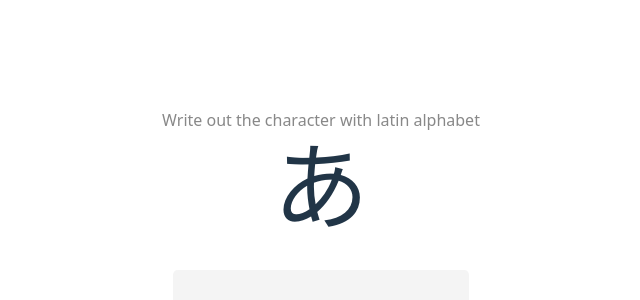
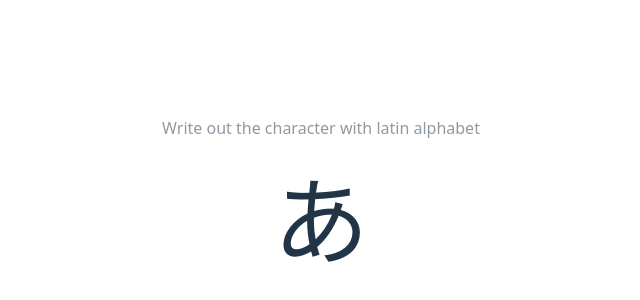
Before and after one commit to Ziigur/japanese-read-test, a React (Vite) app: page / in a window 1280 px wide. Shown: the part 176-476 px from the top of the page, without its empty margins (319-959 px from the left). Built offline with nearby package versions, Linux system fonts and the light colour scheme.

Commit message:
Adjust styling

```diff
--- a/index.html
+++ b/index.html
@@ -1,9 +1,9 @@
-<!doctype html>
+<!DOCTYPE html>
 <html lang="en">
   <head>
     <meta charset="UTF-8" />
     <link rel="icon" type="image/svg+xml" href="/vite.svg" />
-    <meta name="viewport" content="width=device-width, initial-scale=1.0" />
+    <meta name="viewport" content="width=device-width, initial-scale=1" />
     <title>japanese-read-test</title>
   </head>
   <body>
--- a/src/App.css
+++ /dev/null
@@ -1,30 +0,0 @@
-#root {
-  max-width: 1280px;
-  margin: 0 auto;
-  padding: 2rem;
-  text-align: center;
-}
-
-
-@keyframes logo-spin {
-  from {
-    transform: rotate(0deg);
-  }
-  to {
-    transform: rotate(360deg);
-  }
-}
-
-@media (prefers-reduced-motion: no-preference) {
-  a:nth-of-type(2) .logo {
-    animation: logo-spin infinite 20s linear;
-  }
-}
-
-.card {
-  padding: 2em;
-}
-
-.read-the-docs {
-  color: #888;
-}
--- a/src/App.tsx
+++ b/src/App.tsx
@@ -1,5 +1,4 @@
 import { useEffect, useRef, useState } from "react";
-import "./App.css";
 
 const quiz = [
   { char: "あ", romaji: "a" },
@@ -97,11 +96,11 @@ function App() {
   }, [text, question]);
 
   return (
-    <>
-      <p className="read-the-docs">
-        Write out the character with latin alphabet
-      </p>
-      <h1>{question.char}</h1>
+    <div className="min-h-svh text-center flex flex-col items-center justify-center gap-8 p-4">
+      <p className="opacity-50">Write out the character with latin alphabet</p>
+      <div>
+        <span className="text-8xl">{question.char}</span>
+      </div>
       <div className="card">
         <input
           ref={inputRef}
@@ -128,7 +127,7 @@ function App() {
           }}
         />
       </div>
-    </>
+    </div>
   );
 }
 
--- a/src/index.css
+++ b/src/index.css
@@ -14,22 +14,8 @@
   -moz-osx-font-smoothing: grayscale;
 }
 
-body {
-  margin: 0;
-  display: flex;
-  place-items: center;
-  min-width: 320px;
-  min-height: 100vh;
-}
-
-h1 {
-  font-size: 6rem;
-  line-height: 1.1;
-}
-
 input {
   font: inherit;
-  font-size: 1.2rem;
   padding: 0.25em 0.5em;
   border: none;
   border-radius: 0.25em;
```
